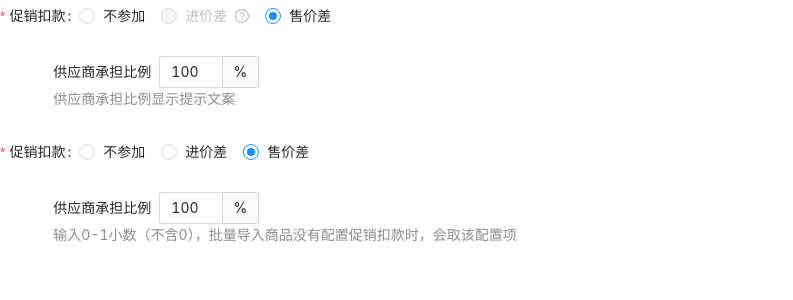
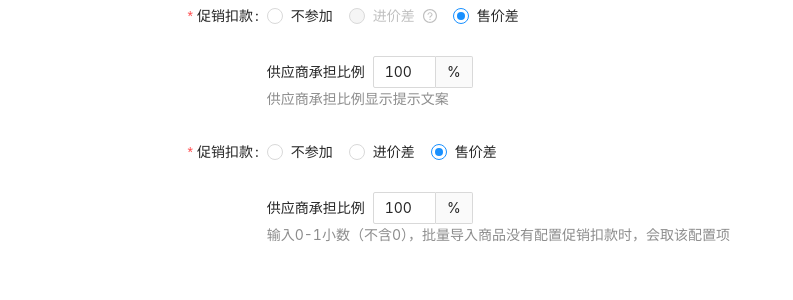
Before and after one commit to wkylin/pro-sale-charge, a React app: page / in a window 1280 px wide. Shown: the top 300 px of the page, without its empty margins (0-793 px from the left). Built offline with nearby package versions, Linux system fonts and the light colour scheme; the HTML template or start-up script is replaced by a standard one.

Commit message:
feat: item layout

```diff
--- a/src/App.js
+++ b/src/App.js
@@ -5,7 +5,7 @@ const App = () => {
     <>
       <SaleCharge
         disabledPurchaseGap
-        wrapperCol={{ span: 15, offset: 1 }}
+        wrapperCol={{ span: 15, offset: 5 }}
         saleCharge={{ saleschargetype: 2, salechargerate: 1 }}
         purchaseGapTips="禁用状态"
         saleChargeExtra="供应商承担比例显示提示文案"
@@ -13,7 +13,7 @@ const App = () => {
       <SaleCharge
         isDisabled
         forceZero={false}
-        wrapperCol={{ span: 15, offset: 1 }}
+        wrapperCol={{ span: 15, offset: 5 }}
         saleCharge={{ saleschargetype: 2, salechargerate: 1 }}
         chargeTypeExtra="商品按照分类、品牌、供应商维度调价时，促销扣款只能是售价差，否则不会生效"
         saleChargeExtra="输入0-1小数（不含0），批量导入商品没有配置促销扣款时，会取该配置项"
--- a/src/components/saleCharge/index.js
+++ b/src/components/saleCharge/index.js
@@ -2,7 +2,10 @@ import React, { useState, useEffect } from 'react'
 import { Form, Radio, Tooltip, Space } from 'antd'
 import { QuestionCircleOutlined } from '@ant-design/icons'
 import SaleChargeRate from './saleChargeRate'
-
+const FormItemLayout = {
+  labelCol: { span: 5 },
+  wrapperCol: { span: 15 },
+}
 const SaleCharge = ({
   saleCharge,
   disabledPurchaseGap,
@@ -77,6 +80,7 @@ const SaleCharge = ({
   return (
     <Form name="basic">
       <Form.Item
+        {...FormItemLayout}
         name="salesChargeType"
         label="促销扣款"
         initialValue={chargeType}
```
